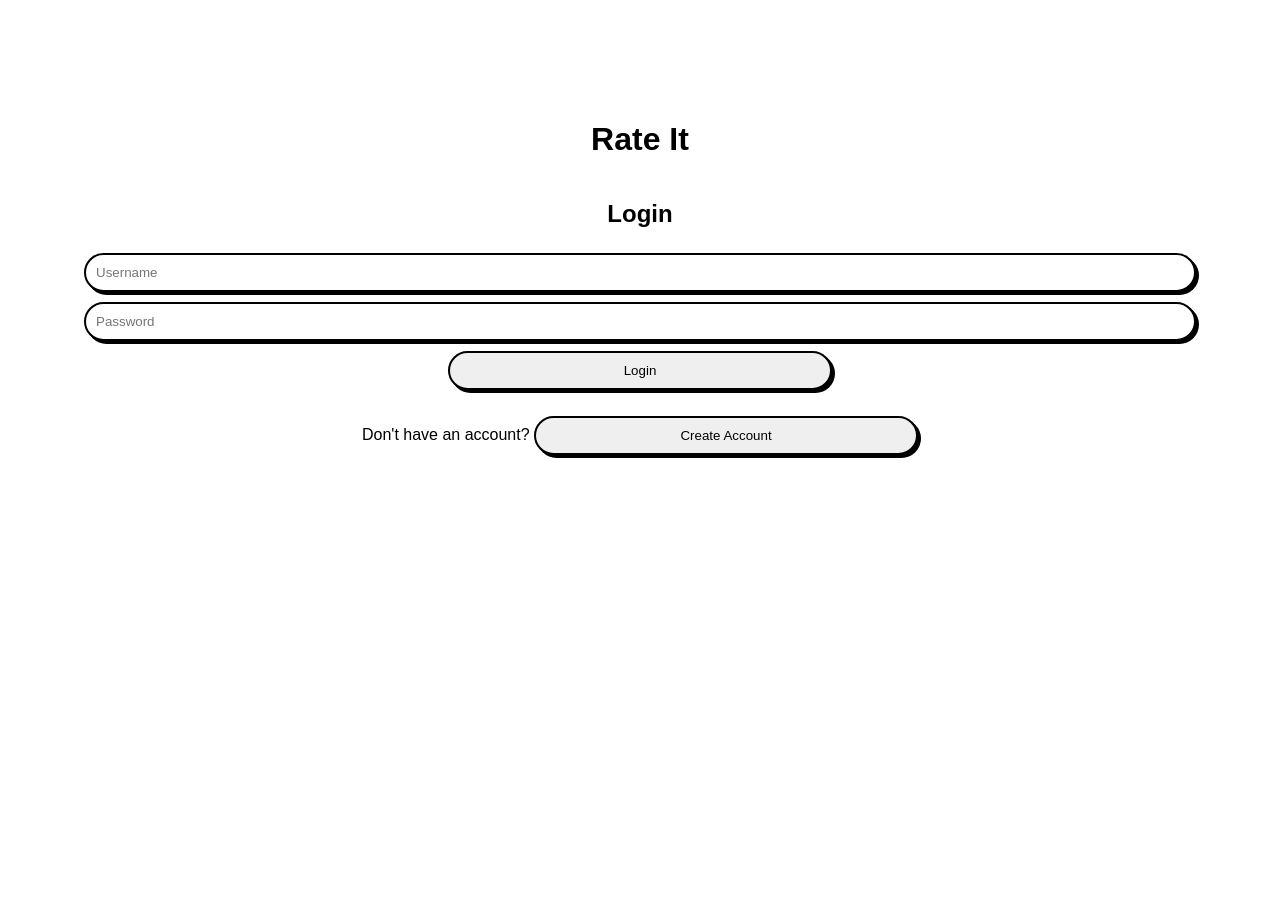
After one commit to Carson-Spaniel/Friends-Haven, a Django app: template friends_haven_app/templates/landing.html in a window 1280 px wide. The commit adds this page. Run offline with Django 4.2, Linux system fonts and the light colour scheme; the template is opened without the code that fills it, so the values that code supplies are empty.

Commit message:
setting up login stuff

```diff
--- /dev/null
+++ b/friends_haven_app/static/css/landing.css
@@ -0,0 +1,34 @@
+.main{
+    display: flex;
+    justify-content: start;
+    align-items: center;
+    flex-direction: column;
+    height: 100vh;
+    text-align: center;
+    width: 100vw;
+    margin-top: 100px;
+}
+
+input.input, .button{
+    border: 2px black solid;
+    box-shadow: 3px 3px 0px black;
+    border-radius: 50px;
+    width: 85vw;
+    margin: 5px auto;
+    padding: 10px;
+}
+
+.button{
+    width: 30vw;
+}
+.login{
+    display: none;
+}
+
+.signup{
+    display: none;
+}
+
+.show{
+    display: block;
+}
--- a/friends_haven_app/templates/base.html
+++ b/friends_haven_app/templates/base.html
@@ -2,7 +2,6 @@
 <!DOCTYPE html>
 <html lang="en" >
     <head>
-        <!-- Load before anything else to reduce layout shift -->
         <link rel="stylesheet" type="text/css" href="{% static 'css/base.css' %}">
         <!-- <script src="{% static 'js/script.js' %}"></script> -->
 
--- /dev/null
+++ b/friends_haven_app/templates/landing.html
@@ -0,0 +1,62 @@
+{% load static %}
+<!DOCTYPE html>
+<html lang="en" >
+    <head>
+        <link rel="stylesheet" type="text/css" href="{% static 'css/base.css' %}">
+        <link rel="stylesheet" type="text/css" href="{% static 'css/landing.css' %}">
+        <!-- <script src="{% static 'js/script.js' %}"></script> -->
+
+        <title>Rate it</title>
+
+        <meta charset="UTF-8">
+        <meta name="viewport" content="width=device-width, initial-scale=1.0">
+    </head>
+    <body>
+        <main class="main">
+            <h1>Rate It</h1>
+            <div class="login show">
+                <form action="" method="post" id="login" autocomplete="on">
+                    <h2>Login</h2>
+                    {% csrf_token %}
+                    <div class="inputs">
+                        <input required type="text" name="username" autocomplete="username" class="input" placeholder="Username">
+                    </div>
+                    <div class="inputs">
+                        <input required type="password" name="password" autocomplete="current-password" class="input" placeholder="Password">
+                    </div>
+                    <input type="submit" value="Login" class="button">
+                </form>
+                <p>Don't have an account? <button onclick="change()" class="button">Create Account</button></p>
+            </div>
+
+            <div class="signup">
+                <form action="" method="post" id="signup" autocomplete="on">
+                    <h2>Create Account</h2>
+                    {% csrf_token %}
+                    <div class="inputs">
+                        <input required type="text" name="username" autocomplete="username" class="input" placeholder="Username">
+                    </div>
+                    <div class="inputs">
+                        <input required type="email" name="email" autocomplete="email" class="input" placeholder="Email">
+                    </div>
+                    <div class="inputs">
+                        <input required type="password" name="password" autocomplete="new-password" class="input" placeholder="Password">
+                    </div>
+                    <div class="inputs">
+                        <input required type="password" name="confirmPassword" autocomplete="new-password" class="input" placeholder="Confirm Password">
+                    </div>
+                    <input type="submit" value="Create" class="button">
+                </form>
+                <p>Have an account? <button onclick="change()" class="button">Login</button></p>
+            </div>
+        </main>
+    </body>
+    <script>
+        function change(){
+            const login = document.querySelector('.login');
+            const signup = document.querySelector('.signup');
+            login.classList.toggle('show');
+            signup.classList.toggle('show');
+        }
+    </script>
+</html>
--- a/friends_haven_app/urls.py
+++ b/friends_haven_app/urls.py
@@ -3,7 +3,7 @@ from . import views
 
 urlpatterns = [
     #----------------Pages----------------
-    path('',views.home, name='home'),
+    path('',views.landing, name='landing'),
     path('home/',views.home, name='home'),
     path('wander/',views.wander, name='wander'),
     path('profile/',views.profile, name='profile'),
--- a/friends_haven_app/views.py
+++ b/friends_haven_app/views.py
@@ -15,3 +15,6 @@ def wander(request):
 
 def profile(request):
     return render(request, 'profile.html')
+
+def landing(request):
+    return render(request, 'landing.html')
```
